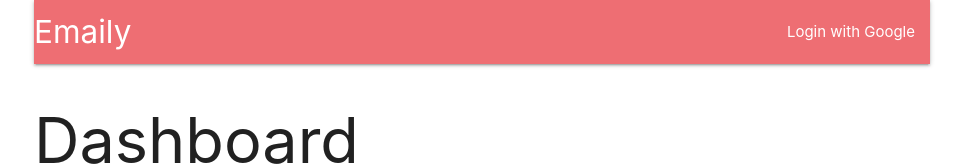
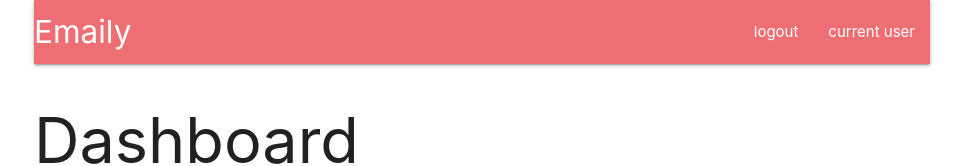
Before and after one commit to changc42/node-react-course, a React (Create React App) app in the folder client/: page /surveys in a window 1280 px wide. Shown: the top 166 px of the page, without its empty margins (158-1121 px from the left). Built offline with nearby package versions, Linux system fonts and the light colour scheme; no server answers.

Commit message:
added logout and currentUser buttons. Changed header content depending on auth state

```diff
--- a/client/src/components/Header.js
+++ b/client/src/components/Header.js
@@ -1,6 +1,17 @@
 import React, { Component } from "react";
+import { connect } from "react-redux";
 
-export default class Header extends Component {
+class Header extends Component {
+  renderContent() {
+    switch (this.props.auth) {
+      case null:
+        return;
+      case false:
+        return <a href="/auth/google">Login with Google</a>;
+      default:
+        return <a>view surveys</a>;
+    }
+  }
   render() {
     return (
       <nav>
@@ -8,11 +19,21 @@ export default class Header extends Component {
           <a className="left brand-logo">Emaily</a>
           <ul className="right">
             <li>
-              <a>Login with Google</a>
+              <a href="/auth/logout">logout</a>
             </li>
+            <li>
+              <a href="/api/current_user">current user</a>
+            </li>
+            <li>{this.renderContent()}</li>
           </ul>
         </div>
       </nav>
     );
   }
 }
+
+function mapStateToProps({ auth }) {
+  return { auth };
+}
+
+export default connect(mapStateToProps)(Header);
```
